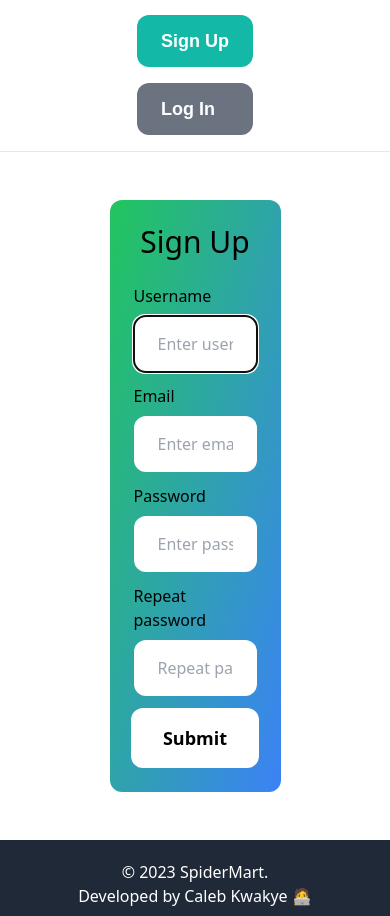
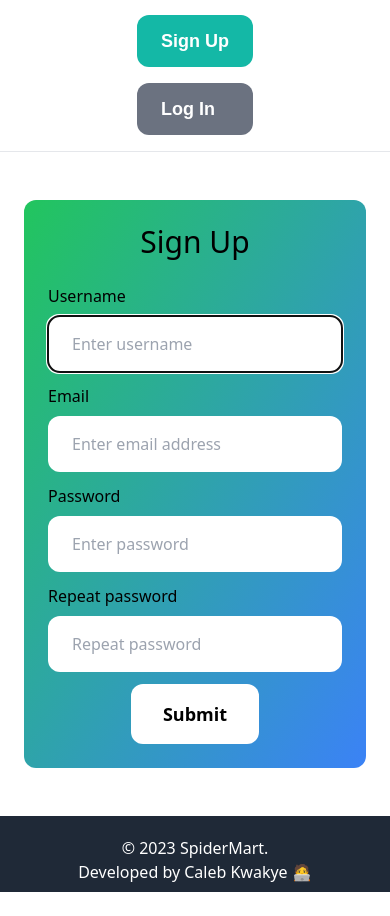
Before and after one commit to calebkwakye/SpiderMart-Ecommerce-Website, a Django app: page /signup/ in a window 390 px wide. Shown: the part 133-1049 px from the top of the page. After the commit the page ends 1025 px from the top, so only its background shows below. Run offline with Django 4.2, Linux system fonts and the light colour scheme; parts of the project's set-up code (start-up, migrations or seed data) failed here and were passed over; some libraries are stand-ins or nearby versions.

Commit message:
made signup and login pages responsive

```diff
--- a/spidermart/core/templates/core/login.html
+++ b/spidermart/core/templates/core/login.html
@@ -3,7 +3,7 @@
 {% block title %}Log in {% endblock %}
 
 {% block content %}
-<div class="w-1/2 my-6 mx-auto p-6 bg-gradient-to-br from-green-500 to-blue-500 rounded-xl">
+<div class="w-full sm:w-3/4 md:w-1/2 lg:w-2/3 xl:w-2/4 my-6 mx-auto p-6 bg-gradient-to-br from-green-500 to-blue-500 rounded-xl">
     <h1 class="mb-6 text-3xl text-black text-center " style="font-family: Chiller, fantasy; font-weight: bold;">Log in</h1>
 
     <form method="post" action="." class="flex flex-col">
--- a/spidermart/core/templates/core/signup.html
+++ b/spidermart/core/templates/core/signup.html
@@ -1,12 +1,9 @@
 {% extends 'core/base.html' %}
-
 
 {% block title %}Sign Up {% endblock %}
 
-
 {% block content %}
-
-<div class="w-1/2 my-6 mx-auto p-6 bg-gradient-to-br from-green-500 to-blue-500 rounded-xl">
+<div class="w-full sm:w-3/4 md:w-1/2 lg:w-2/3 xl:w-2/4 my-6 mx-auto p-6 bg-gradient-to-br from-green-500 to-blue-500 rounded-xl">
     <h1 class="mb-6 text-3xl text-center text-black">Sign Up</h1>
 
     <form method="post" action=".">
@@ -39,13 +36,12 @@
             {% endfor %}
 
             {{ form.non_field_errors }}
-
         </div>
         {% endif %}
+
         <div class="flex justify-center">
             <button class="py-4 px-8 text-lg bg-white hover:bg-green-400 rounded-xl text-black-600 font-semibold">Submit</button>
         </div>
     </form>
 </div>
-
 {% endblock %}
```
Also changed, not shown: spidermart/db.sqlite3.
